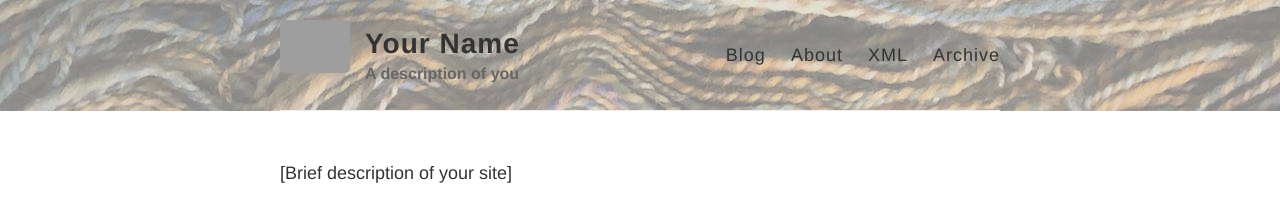
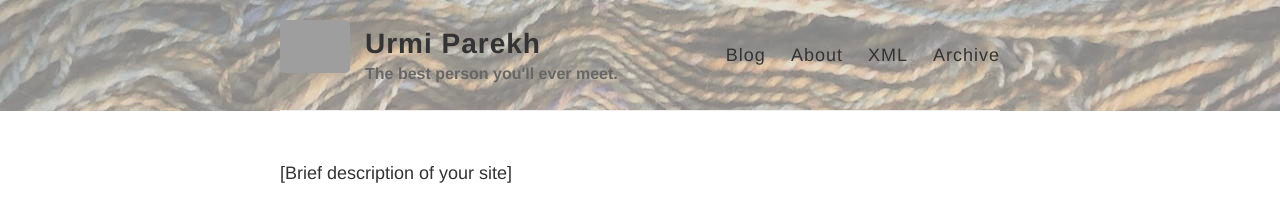
Before and after one commit to UrmiParekh/UrmiParekh.github.io, a Jekyll site: the page built from index.html, in a window 1280 px wide. Shown: the top 222 px of the page. Built offline with Jekyll 4.4.1, drawn with Linux system fonts in a browser that asks for light colours; grey boxes are pictures that could not be loaded.

Commit message:
Update _config.yml

```diff
--- a/_config.yml
+++ b/_config.yml
@@ -3,10 +3,10 @@
 #
 
 # Name of your site (displayed in the header)
-name: Your Name
+name: Urmi Parekh
 
 # Short bio or description (displayed in the header)
-description: A description of you
+description: The best person you'll ever meet.
 
 # URL of your avatar or profile pic
 avatar: https://raw.githubusercontent.com/[yourusername]/[yourusername].github.io/master/images/[filename].jpg
```
